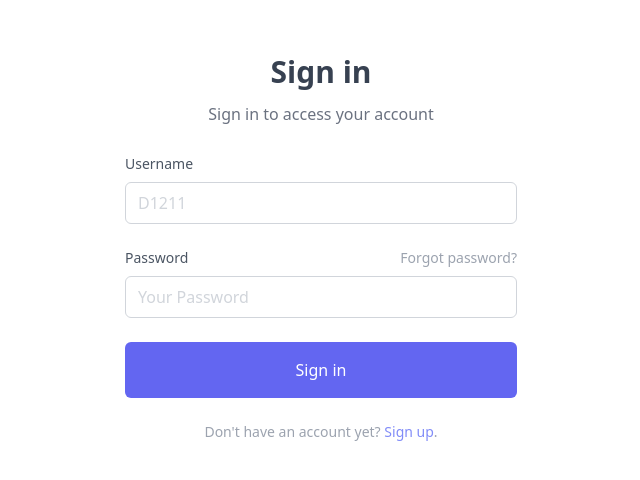
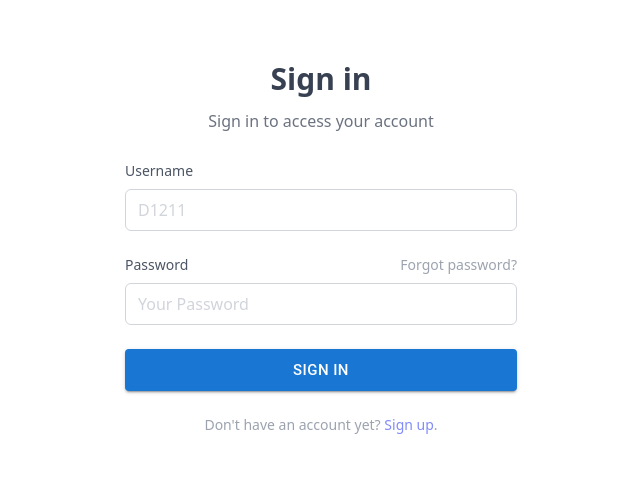
Before and after one commit to moehzi/ta-similarity-ide-frontend, a React (Create React App) app: page /login in a window 1280 px wide. Shown: the part 152-632 px from the top of the page, without its empty margins (319-959 px from the left). Built offline with nearby package versions, Linux system fonts and the light colour scheme.

Commit message:
feat: add loading when sign in and add logout feature

```diff
--- a/src/components/ProtectedRoutes/index.tsx
+++ b/src/components/ProtectedRoutes/index.tsx
@@ -1,6 +1,6 @@
 import React, { useEffect } from 'react';
 import { useAuth } from '../../hooks/useAuth';
-import { useLocation, Navigate, useNavigate, Outlet } from 'react-router-dom';
+import { useLocation, Navigate, Outlet } from 'react-router-dom';
 
 const RequireAuth = () => {
   const token = localStorage.getItem('token');
--- a/src/hooks/useAuth.tsx
+++ b/src/hooks/useAuth.tsx
@@ -8,8 +8,9 @@ export const AuthProvider = ({ children }: AuthProviderProps) => {
   const [token, setToken] = useState<string>(
     localStorage.getItem('token') || ''
   );
+  const [isLoading, setIsLoading] = useState<boolean>(false);
   return (
-    <AuthContext.Provider value={{ token, setToken }}>
+    <AuthContext.Provider value={{ token, setToken, isLoading, setIsLoading }}>
       {children}
     </AuthContext.Provider>
   );
--- a/src/pages/Login.tsx
+++ b/src/pages/Login.tsx
@@ -1,16 +1,18 @@
+import { Button, CircularProgress } from '@mui/material';
 import React, { FormEvent, useRef, useEffect } from 'react';
 import { useNavigate } from 'react-router-dom';
 import { useAuth } from '../hooks/useAuth';
 import { login } from '../services/auth';
 
 export const Login = () => {
-  const { token, setToken } = useAuth();
+  const { token, setToken, isLoading, setIsLoading } = useAuth();
   const navigate = useNavigate();
 
   const username = useRef<HTMLInputElement>(null);
   const password = useRef<HTMLInputElement>(null);
 
   const handleSubmit = (e: FormEvent<HTMLFormElement>) => {
+    setIsLoading(true);
     e.preventDefault();
     const data = {
       username: username.current?.value,
@@ -20,6 +22,7 @@ export const Login = () => {
       setToken(res.data.token);
       localStorage.setItem('token', res.data.token);
       navigate('/');
+      setIsLoading(false);
     });
   };
 
@@ -82,12 +85,15 @@ export const Login = () => {
                 />
               </div>
               <div className="mb-6">
-                <button
+                <Button
+                  disabled={isLoading}
                   type="submit"
-                  className="w-full px-3 py-4 text-white bg-indigo-500 rounded-md focus:bg-indigo-600 focus:outline-none"
+                  variant="contained"
+                  size="large"
+                  fullWidth
                 >
-                  Sign in
-                </button>
+                  {isLoading ? <CircularProgress size={24} /> : <>Sign in</>}
+                </Button>
               </div>
               <p className="text-sm text-center text-gray-400">
                 Don&#x27;t have an account yet?{' '}
--- a/src/pages/dashboard/index.tsx
+++ b/src/pages/dashboard/index.tsx
@@ -1,8 +1,13 @@
+import { Button } from '@mui/material';
 import { useContext } from 'react';
+import { useNavigate } from 'react-router-dom';
 import { UserContext } from '../../context/UserContext';
+import { useAuth } from '../../hooks/useAuth';
 
 export const Dashboard = () => {
   const { user, isLoading } = useContext(UserContext);
+  const { setToken } = useAuth();
+  const navigate = useNavigate();
   return (
     <div>
       ddd
@@ -13,6 +18,15 @@ export const Dashboard = () => {
           {user.username} {user.role}
         </div>
       )}
+      <Button
+        onClick={(e: React.MouseEvent) => {
+          e.preventDefault();
+          localStorage.clear();
+          setToken('');
+        }}
+      >
+        Logout
+      </Button>
     </div>
   );
 };
```
